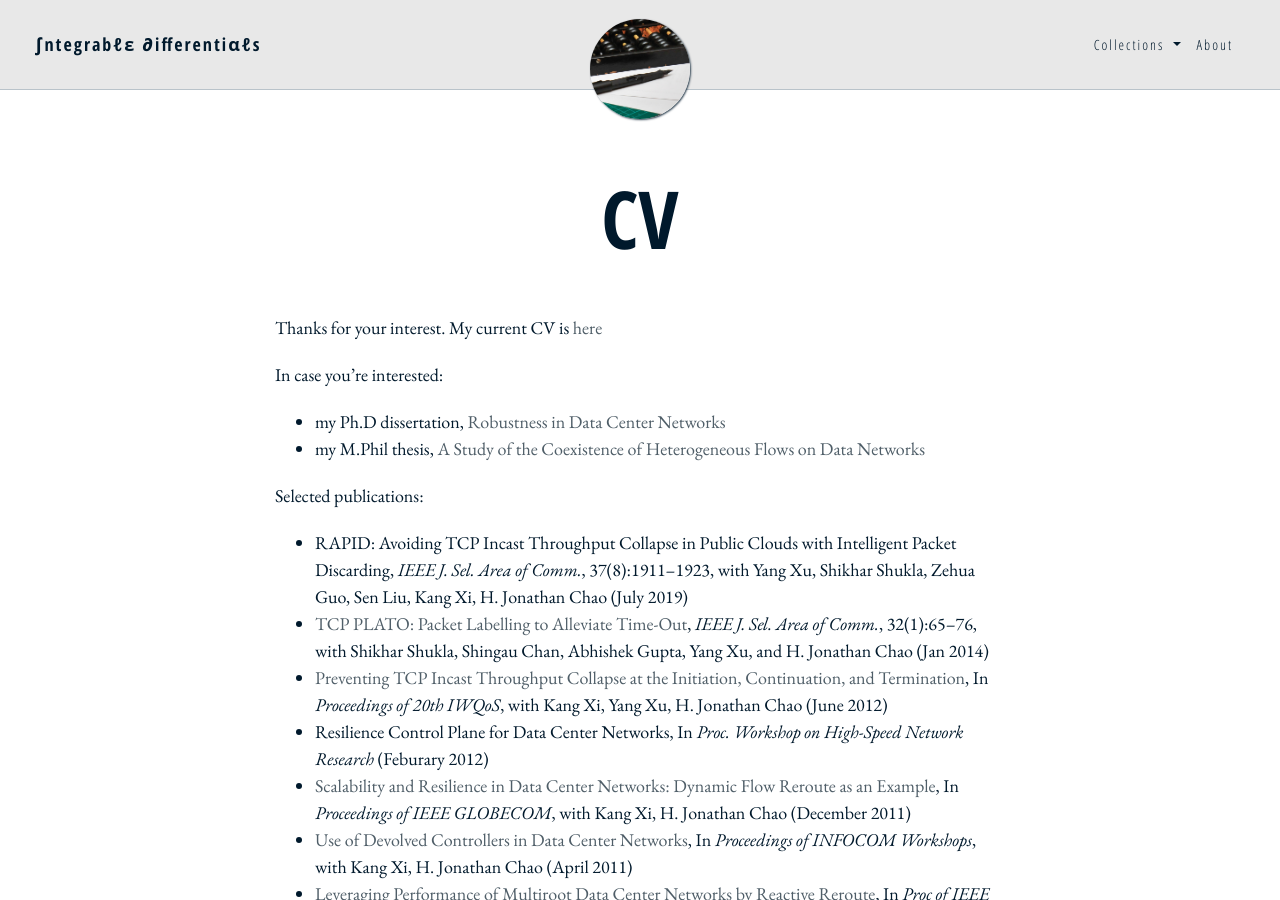
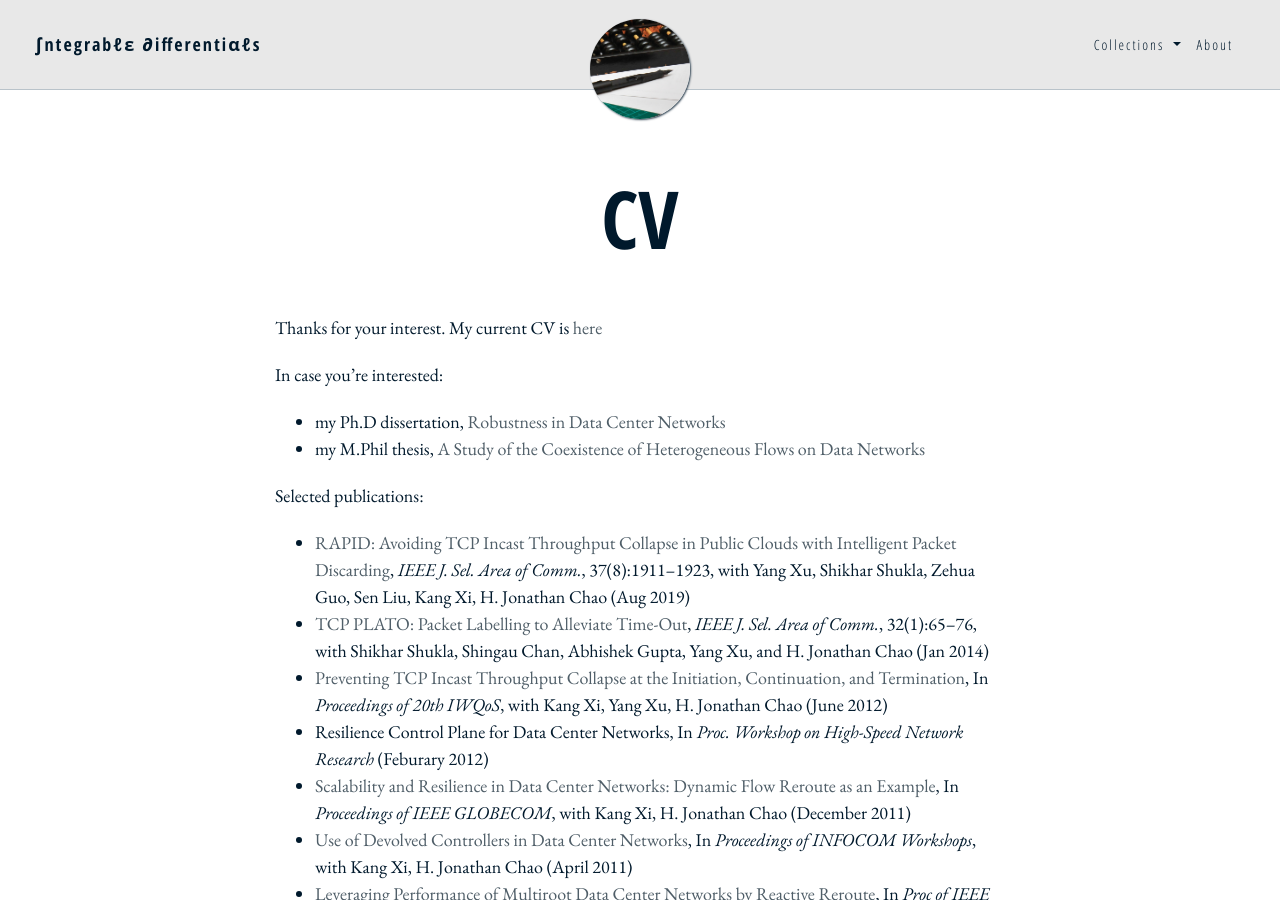
Before and after one commit to righthandabacus/righthandabacus.github.io, a Jekyll site: the page built from cv.md, in a window 1280 px wide and 900 px high. Built offline with Jekyll 4.4.1, drawn with Linux system fonts in a browser that asks for light colours; nearby versions of some CDN libraries; some web fonts are replaced.

Commit message:
update paper link

```diff
--- a/cv.md
+++ b/cv.md
@@ -13,7 +13,7 @@ In case you're interested:
 
 Selected publications:
 
-- RAPID: Avoiding TCP Incast Throughput Collapse in Public Clouds with Intelligent Packet Discarding, *IEEE J. Sel. Area of Comm.*, 37(8):1911--1923, with Yang Xu, Shikhar Shukla, Zehua Guo, Sen Liu, Kang Xi, H. Jonathan Chao (July 2019)
+- [RAPID: Avoiding TCP Incast Throughput Collapse in Public Clouds with Intelligent Packet Discarding](https://ieeexplore.ieee.org/abstract/document/8766803), *IEEE J. Sel. Area of Comm.*, 37(8):1911--1923, with Yang Xu, Shikhar Shukla, Zehua Guo, Sen Liu, Kang Xi, H. Jonathan Chao (Aug 2019)
 - [TCP PLATO: Packet Labelling to Alleviate Time-Out](https://ieeexplore.ieee.org/document/6689484/), *IEEE J. Sel. Area of Comm.*, 32(1):65--76, with Shikhar Shukla, Shingau Chan, Abhishek Gupta, Yang Xu, and H. Jonathan Chao (Jan 2014)
 - [Preventing TCP Incast Throughput Collapse at the Initiation, Continuation, and Termination](https://drive.google.com/open?id=1xFfZivf3oqsqeod7TuUS1hwuQKO3NLxY), In *Proceedings of 20th IWQoS*, with Kang Xi, Yang Xu, H. Jonathan Chao (June 2012)
 - Resilience Control Plane for Data Center Networks, In *Proc. Workshop on High-Speed Network Research* (Feburary 2012)
```
